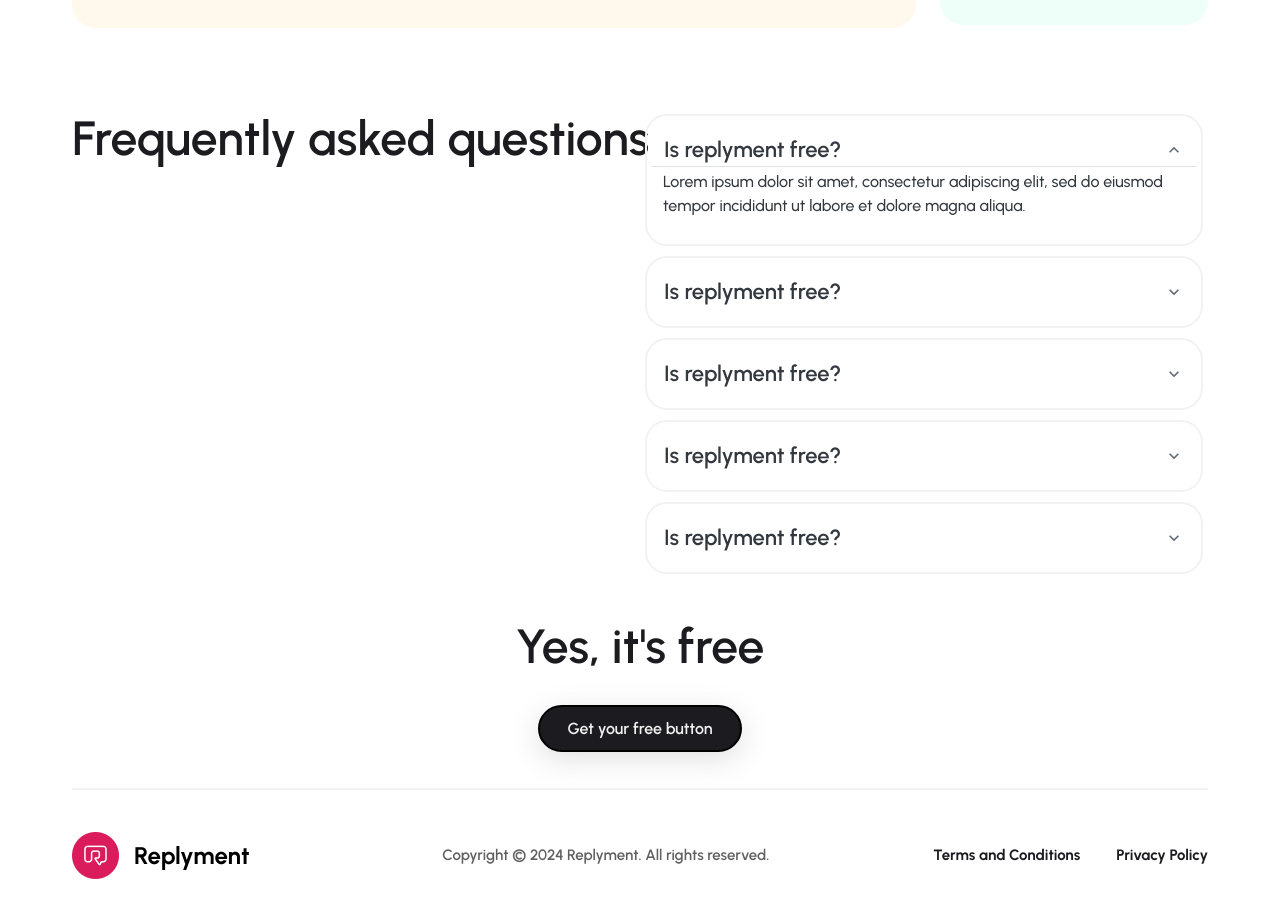
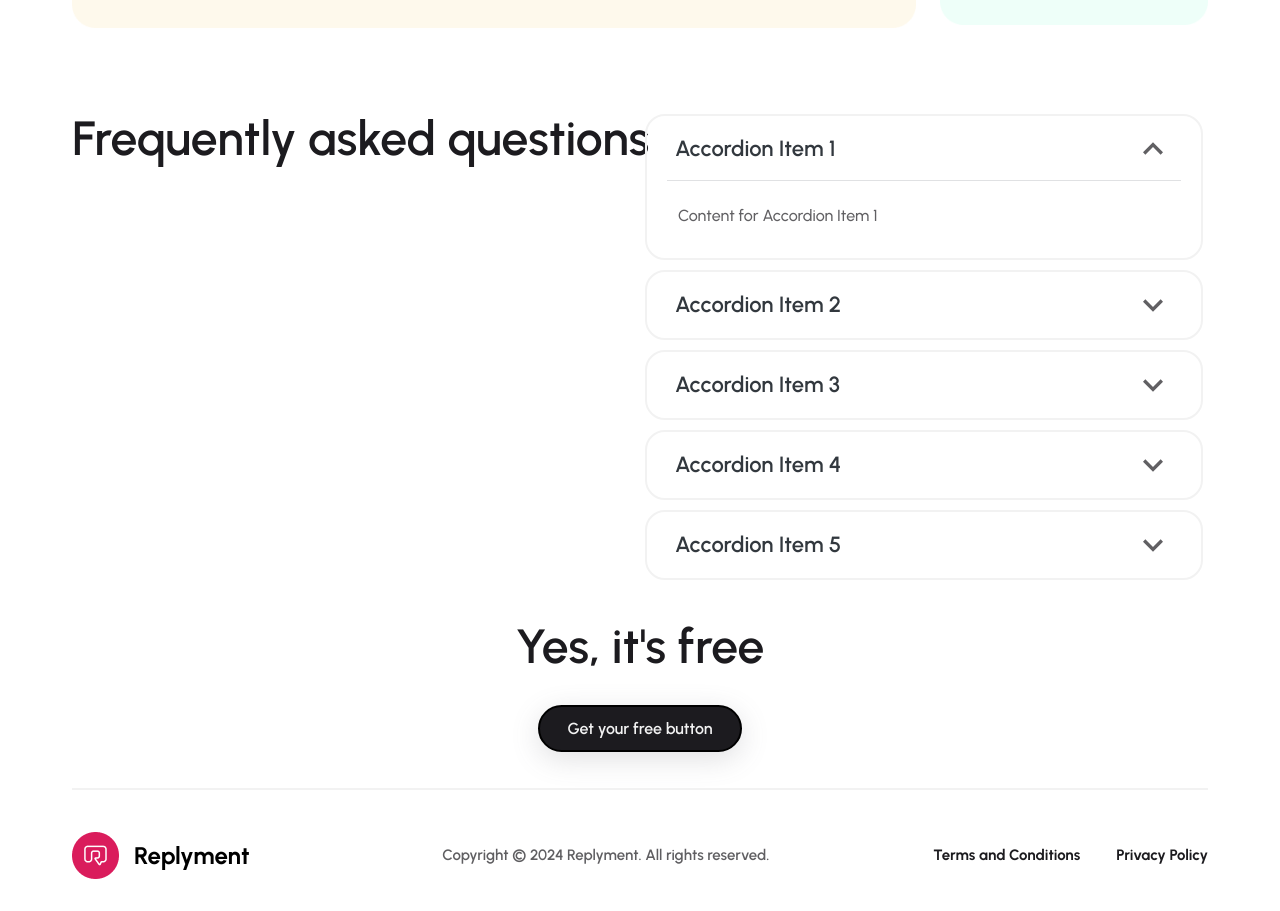
Before and after one commit to NurlanNuruzada/ReplymentReact, a React (Create React App) app in the folder App/: page / in a window 1280 px wide. Shown: the part 1873-2784 px from the top of the page. Built offline with nearby package versions, Linux system fonts and the light colour scheme; a web font is replaced by a local one.

Commit message:
Acardion done

```diff
--- a/App/src/Components/FrequentlyQuestions/Questions.jsx
+++ b/App/src/Components/FrequentlyQuestions/Questions.jsx
@@ -5,11 +5,10 @@ import Accordion, { accordionClasses } from '@mui/joy/Accordion';
 import AccordionDetails from '@mui/joy/AccordionDetails';
 import AccordionSummary from '@mui/joy/AccordionSummary';
 
-
 export default function Questions() {
     const [index, setIndex] = React.useState(0);
+
     return (
-        <>
         <div className={Styles.FreQuestionsMain}>
             <div className={Styles.FreQuestions}>
                 <div className={Styles.FreQuestions_title}>
@@ -26,7 +25,7 @@ export default function Questions() {
                                     margin: "5px",
                                     maxWidth: "100%",
                                     border: '2px solid #F2F2F2',
-                                        borderRadius: "22px",
+                                    borderRadius: "20px",
                                     fontSize: "22px",
                                     lineHeight: "110%",
                                     transition: '0.2s ease',
@@ -35,6 +34,13 @@ export default function Questions() {
                                     },
                                     '& button:hover': {
                                         background: 'transparent',
+                                    },
+                                    '& .MuiAccordionSummary-expandIcon': {
+                                        width: '30px',
+                                    },
+                                    '& .MuiSvgIcon-root.MuiSvgIcon-sizeMd.css-1r2bn3-JoySvgIcon-root': {
+                                        fontSize: "40px",
+                                        color:"#616063"
                                     },
                                 },
                                 [`& .${accordionClasses.root}.${accordionClasses.expanded}`]: {
@@ -45,96 +51,46 @@ export default function Questions() {
                                 },
                             }}
                         >
+                            {[...Array(5)].map((_, i) => (
                                 <Accordion
-                                    expanded={index === 0}
+                                    key={i}
+                                    expanded={index === i}
                                     onChange={(event, expanded) => {
-                                        setIndex(expanded ? 0 : null);
+                                        setIndex(expanded ? i : null);
+                                    }}
+                                    sx={{
+                                        padding: "0px 31px !important" // Same padding for both states
                                     }}
                                 >
-                                    <AccordionSummary><p style={{ fontWeight: 600 }}>Is replyment free?</p></AccordionSummary>
+                                    <AccordionSummary
+                                        sx={{
+                                            '&.MuiAccordionSummary-root': {
+                                                button: {
+                                                    padding: index === i ? '12px 8px' : '12px 8px'
+                                                }
+                                            }
+                                        }}
+                                    >
+                                        <p style={{ fontWeight: 600 }}>Accordion Item {i + 1}</p>
+                                    </AccordionSummary>
                                     <AccordionDetails
                                         sx={{
-                                            color: "616063",
+                                            color: "#616063",
                                             fontWeight: '500',
-                                            fontSize: "16px"
-                                        }}>
-                                        Lorem ipsum dolor sit amet, consectetur adipiscing elit, sed do eiusmod
-                                        tempor incididunt ut labore et dolore magna aliqua.
+                                            fontSize: "16px",
+                                            '&.MuiAccordionDetails-root': {
+                                                padding: index === i ? '20px 0': '0px'
+                                            }
+                                        }}
+                                    >
+                                        Content for Accordion Item {i + 1}
                                     </AccordionDetails>
                                 </Accordion>
-                                <Accordion
-                                    expanded={index === 1}
-                                    onChange={(event, expanded) => {
-                                        setIndex(expanded ? 1 : null);
-                                    }}
-                                >
-                                    <AccordionSummary><p style={{ fontWeight: 600 }}>Is replyment free?</p></AccordionSummary>
-                                    <AccordionDetails
-                                        sx={{
-                                            color: "616063",
-                                            fontWeight: '500',
-                                            fontSize: "16px"
-                                        }}>
-                                        Lorem ipsum dolor sit amet, consectetur adipiscing elit, sed do eiusmod
-                                        tempor incididunt ut labore et dolore magna aliqua.
-                                    </AccordionDetails>
-                                </Accordion>
-                                <Accordion
-                                    expanded={index === 1}
-                                    onChange={(event, expanded) => {
-                                        setIndex(expanded ? 1 : null);
-                                    }}
-                                >
-                                    <AccordionSummary><p style={{ fontWeight: 600 }}>Is replyment free?</p></AccordionSummary>
-                                    <AccordionDetails
-                                        sx={{
-                                            color: "616063",
-                                            fontWeight: '500',
-                                            fontSize: "16px"
-                                        }}>
-                                        Lorem ipsum dolor sit amet, consectetur adipiscing elit, sed do eiusmod
-                                        tempor incididunt ut labore et dolore magna aliqua.
-                                    </AccordionDetails>
-                                </Accordion>
-                                <Accordion
-                                    expanded={index === 1}
-                                    onChange={(event, expanded) => {
-                                        setIndex(expanded ? 1 : null);
-                                    }}
-                                >
-                                    <AccordionSummary><p style={{ fontWeight: 600 }}>Is replyment free?</p></AccordionSummary>
-                                    <AccordionDetails
-                                        sx={{
-                                            color: "616063",
-                                            fontWeight: '500',
-                                            fontSize: "16px"
-                                        }}>
-                                        Lorem ipsum dolor sit amet, consectetur adipiscing elit, sed do eiusmod
-                                        tempor incididunt ut labore et dolore magna aliqua.
-                                    </AccordionDetails>
-                                </Accordion>
-                                <Accordion
-                                    expanded={index === 1}
-                                    onChange={(event, expanded) => {
-                                        setIndex(expanded ? 1 : null);
-                                    }}
-                                >
-                                    <AccordionSummary><p style={{ fontWeight: 600 }}>Is replyment free?</p></AccordionSummary>
-                                    <AccordionDetails
-                                        sx={{
-                                            color: "616063",
-                                            fontWeight: '500',
-                                            fontSize: "16px"
-                                        }}>
-                                        Lorem ipsum dolor sit amet, consectetur adipiscing elit, sed do eiusmod
-                                        tempor incididunt ut labore et dolore magna aliqua.
-                                    </AccordionDetails>
-                                </Accordion>
+                            ))}
                         </AccordionGroup>
                     </div>
                 </div>
             </div>
         </div>
-        </>
     )
 }
```
Lines whose indentation alone changed are shown as unchanged.
